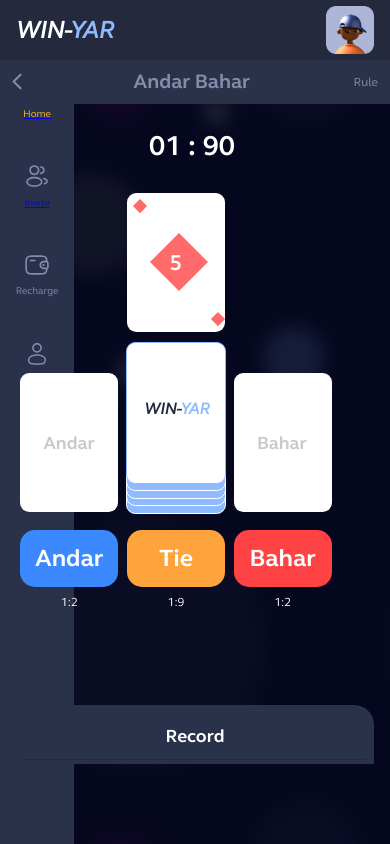
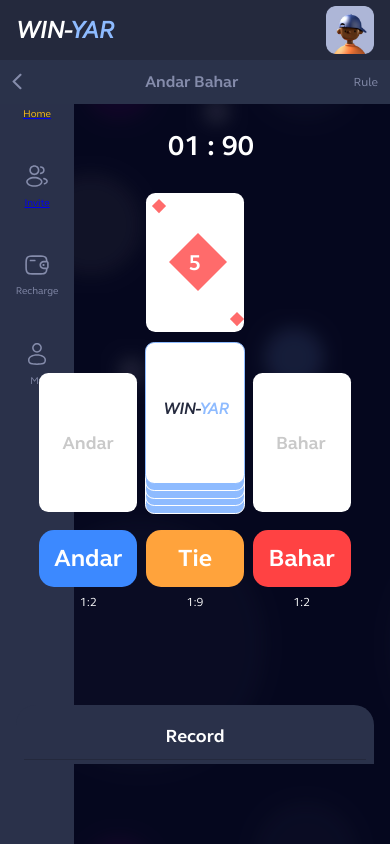
Before and after one commit to VimLeSai/game-design, a React (Create React App) app: page /andar-bahar in a window 390 px wide. Built offline with nearby package versions, Linux system fonts and the light colour scheme.

Commit message:
responsive design

```diff
--- a/src/components/andar-bahar/cards.jsx
+++ b/src/components/andar-bahar/cards.jsx
@@ -2,7 +2,7 @@
 
 const AndarBaharGameCards = () => {
   return (
-    <div className="relative my-4 md:h-[calc(100vh_-_142px)]">
+    <div className="relative my-4 mx-auto md:h-[calc(100vh_-_142px)]">
       <b className="block w-full h-12 mx-4 my-4 text-center text-9xl">01 : 90</b>
 
       <div className="flex items-center justify-between mb-10 w-80 md:w-96">
--- a/src/pages/hilo.jsx
+++ b/src/pages/hilo.jsx
@@ -17,7 +17,7 @@
         <>
           <SubHeader subTitle="Hilo" showRule />
           <div className="overflow-y-auto flex flex-col md:flex-row items-start justify-center w-full gap-[40px]">
-            <div className="relative my-4 md:h-[calc(100vh_-_142px)]">
+            <div className="relative my-4 mx-auto md:h-[calc(100vh_-_142px)]">
               <div className="flex my-4 text-center w-80 font-fs-elliot-pro">
                 <div className="flex items-center justify-center flex-1">{CardNoFive}</div>
                 <div className="flex flex-col items-center justify-center flex-1 gap-4">
--- a/src/shared/sub-header.jsx
+++ b/src/shared/sub-header.jsx
@@ -9,7 +9,7 @@
           <img className="relative w-2.5 h-[17.47px]" alt="" src="/vector5.svg" />
         </div>
       </Link>
-      <b className="relative">{subTitle}</b>
+      <b className="relative text-base whitespace-nowrap">{subTitle}</b>
       <div className="h-[45px] flex flex-row p-2 box-border items-center justify-center text-xs">
         {showRule && <div className="relative">Rule</div>}
       </div>
```
